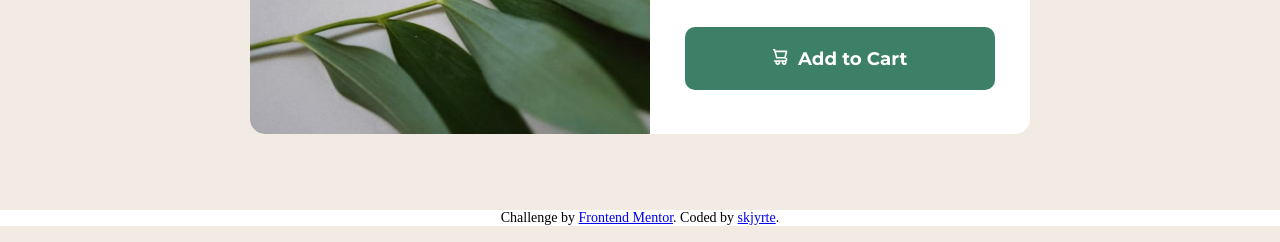
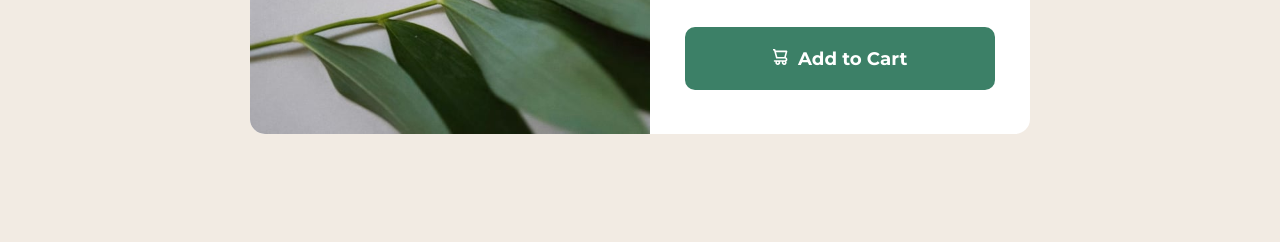
Before and after one commit to skjyrte/product-preview-card-component, a website: page index.html in a window 1280 px wide. Shown: the part 574-816 px from the top of the page. Drawn offline with Linux system fonts and the light colour scheme; a web font is replaced by a local one.

Commit message:
Readme added, minor updates

```diff
--- a/index.html
+++ b/index.html
@@ -3,14 +3,9 @@
   <head>
     <meta charset="UTF-8" />
     <meta name="viewport" content="width=device-width, initial-scale=1.0" />
-    <link
-      rel="icon"
-      type="image/png"
-      sizes="32x32"
-      href="./images/favicon-32x32.png"
-    />
+    <link rel="icon" type="image/png" sizes="32x32" href="./images/favicon-32x32.png" />
     <link rel="stylesheet" href="styles.css" />
-    <title>Frontend Mentor | Product preview card component</title>
+    <title>Product preview card component</title>
   </head>
   <body>
     <div class="frame">
@@ -31,8 +26,8 @@
           <p class="title">PERFUME</p>
           <p class="product">Gabrielle Essence Eau De Parfum</p>
           <p class="desc">
-            A floral, solar and voluptuous interpretation composed by Olivier
-            Polge, Perfumer-Creator for the House of CHANEL.
+            A floral, solar and voluptuous interpretation composed by Olivier Polge,
+            Perfumer-Creator for the House of CHANEL.
           </p>
           <div class="price">
             <span class="newPrice">$149.99</span>
@@ -44,11 +39,5 @@
         </div>
       </div>
     </div>
-    <footer class="attribution">
-      Challenge by
-      <a href="https://www.frontendmentor.io?ref=challenge" target="_blank"
-        >Frontend Mentor</a
-      >. Coded by <a href="https://github.com/skjyrte">skjyrte</a>.
-    </footer>
   </body>
 </html>
--- a/styles.css
+++ b/styles.css
@@ -4,11 +4,10 @@
   font-style: normal;
   font-weight: 700;
   font-display: swap;
-  src: url(fonts/JTUHjIg1_i6t8kCHKm4532VJOt5-QNFgpCuM73w5aXo.woff2)
-    format("woff2");
-  unicode-range: U+0000-00FF, U+0131, U+0152-0153, U+02BB-02BC, U+02C6, U+02DA,
-    U+02DC, U+0300-0301, U+0303-0304, U+0308-0309, U+0323, U+0329, U+2000-206F,
-    U+2074, U+20AC, U+2122, U+2191, U+2193, U+2212, U+2215, U+FEFF, U+FFFD;
+  src: url(fonts/JTUHjIg1_i6t8kCHKm4532VJOt5-QNFgpCuM73w5aXo.woff2) format("woff2");
+  unicode-range: U+0000-00FF, U+0131, U+0152-0153, U+02BB-02BC, U+02C6, U+02DA, U+02DC,
+    U+0300-0301, U+0303-0304, U+0308-0309, U+0323, U+0329, U+2000-206F, U+2074, U+20AC,
+    U+2122, U+2191, U+2193, U+2212, U+2215, U+FEFF, U+FFFD;
 }
 
 /* latin */
@@ -17,11 +16,10 @@
   font-style: normal;
   font-weight: 500;
   font-display: swap;
-  src: url(fonts/v25/JTUHjIg1_i6t8kCHKm4532VJOt5-QNFgpCtZ6Hw5aXo.woff2)
-    format("woff2");
-  unicode-range: U+0000-00FF, U+0131, U+0152-0153, U+02BB-02BC, U+02C6, U+02DA,
-    U+02DC, U+0300-0301, U+0303-0304, U+0308-0309, U+0323, U+0329, U+2000-206F,
-    U+2074, U+20AC, U+2122, U+2191, U+2193, U+2212, U+2215, U+FEFF, U+FFFD;
+  src: url(fonts/v25/JTUHjIg1_i6t8kCHKm4532VJOt5-QNFgpCtZ6Hw5aXo.woff2) format("woff2");
+  unicode-range: U+0000-00FF, U+0131, U+0152-0153, U+02BB-02BC, U+02C6, U+02DA, U+02DC,
+    U+0300-0301, U+0303-0304, U+0308-0309, U+0323, U+0329, U+2000-206F, U+2074, U+20AC,
+    U+2122, U+2191, U+2193, U+2212, U+2215, U+FEFF, U+FFFD;
 }
 
 /* latin */
@@ -32,9 +30,9 @@
   font-display: swap;
   src: url(fonts/6NUh8FyLNQOQZAnv9bYEvDiIdE9Ea92uemAk_WBq8U_9v0c2Wa0K7iN7hzFUPJH58nib1603gg7S2nfgRYIcUByTCf7T.woff2)
     format("woff2");
-  unicode-range: U+0000-00FF, U+0131, U+0152-0153, U+02BB-02BC, U+02C6, U+02DA,
-    U+02DC, U+0300-0301, U+0303-0304, U+0308-0309, U+0323, U+0329, U+2000-206F,
-    U+2074, U+20AC, U+2122, U+2191, U+2193, U+2212, U+2215, U+FEFF, U+FFFD;
+  unicode-range: U+0000-00FF, U+0131, U+0152-0153, U+02BB-02BC, U+02C6, U+02DA, U+02DC,
+    U+0300-0301, U+0303-0304, U+0308-0309, U+0323, U+0329, U+2000-206F, U+2074, U+20AC,
+    U+2122, U+2191, U+2193, U+2212, U+2215, U+FEFF, U+FFFD;
 }
 
 html {
@@ -141,16 +139,6 @@ body {
   font-family: "Montserrat", sans-serif;
 }
 
-.attribution {
-  position: fixed;
-  left: 0;
-  bottom: 0;
-  width: 100%;
-  text-align: center;
-  font-size: 1rem;
-  background-color: hsl(0, 0%, 100%);
-}
-
 @media (max-width: 800px) {
   body {
     padding: 10px;
```
Also changed, not shown: package.json (+3 -10 lines), .prettierrc.json (added), README.md (added), 2 other files.
